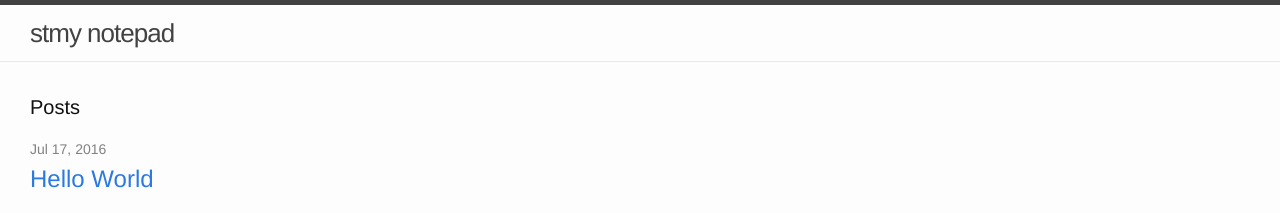
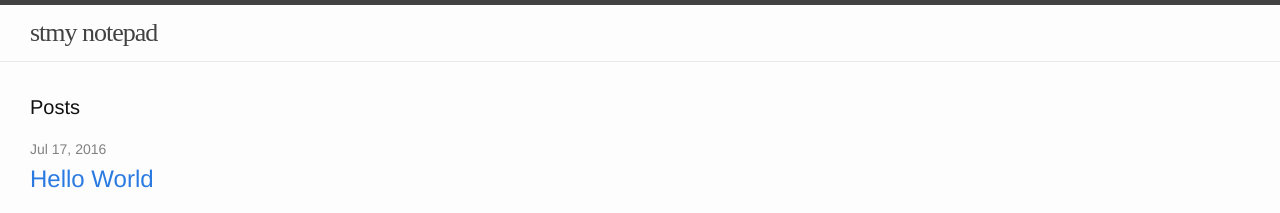
Before and after one commit to stmy/stmy.github.io, a Jekyll site: the page built from index.html, in a window 1280 px wide. Shown: the top 213 px of the page. Built offline with Jekyll 4.4.1, drawn with Linux system fonts in a browser that asks for light colours; nearby versions of some CDN libraries; some web fonts are replaced.

Commit message:
Update _layout.scss

```diff
--- a/_sass/_layout.scss
+++ b/_sass/_layout.scss
@@ -17,6 +17,7 @@
     letter-spacing: -1px;
     margin-bottom: 0;
     float: left;
+    font-family: 'Tillana', cursive;
 
     &,
     &:visited {
```
